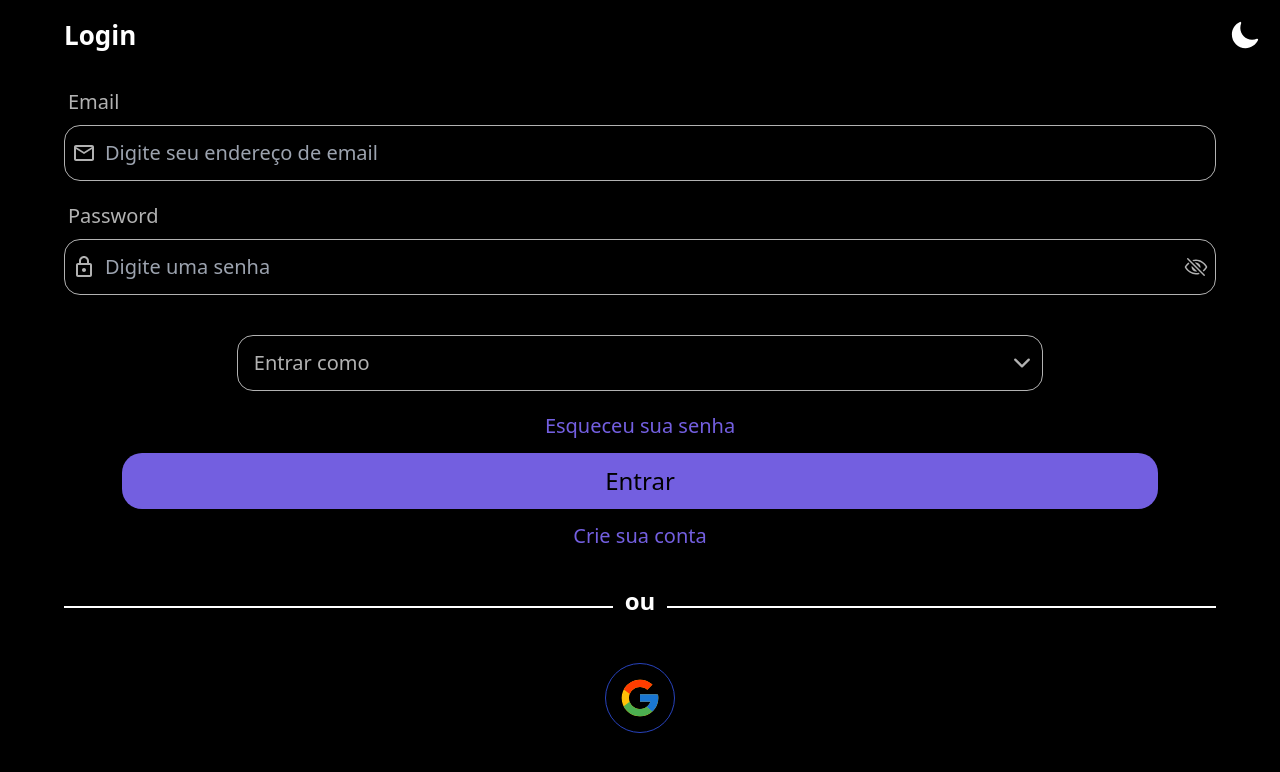
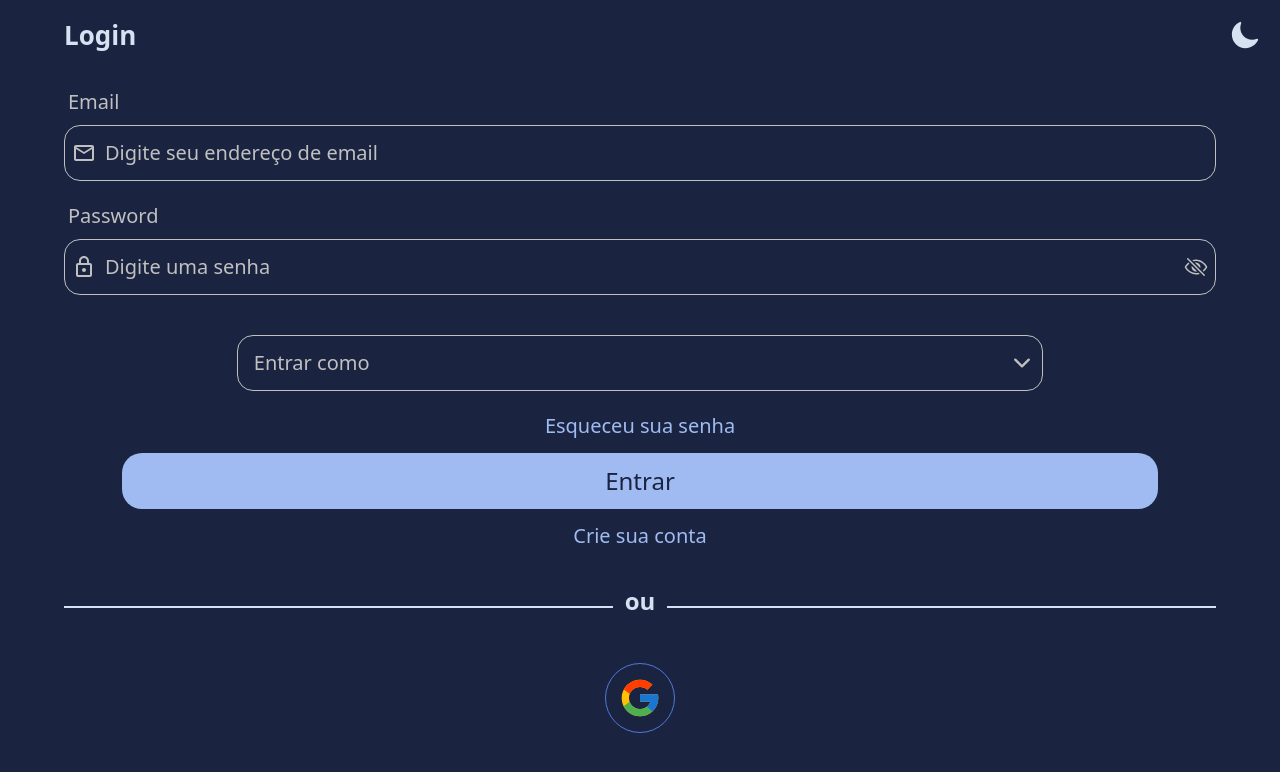
Before and after one commit to Marcos-Allan/culturalPassport, a React (Vite) app: page /sign-in in a window 1280 px wide. Shown: the top 772 px of the page. Built offline with nearby package versions, Linux system fonts and the light colour scheme.

Commit message:
adicionei login com o google e troquei a paleta de cores

```diff
--- a/package.json
+++ b/package.json
@@ -10,6 +10,7 @@
     "preview": "vite preview"
   },
   "dependencies": {
+    "firebase": "^10.11.0",
     "react": "^18.2.0",
     "react-dom": "^18.2.0",
     "react-icons": "^5.0.1",
--- a/src/components/EmailInput/index.tsx
+++ b/src/components/EmailInput/index.tsx
@@ -49,8 +49,8 @@ export default function EmailInput() {
                     py-3
                     border
                     ${theme == 'light'
-                    ? 'text-my-gray border-my-gray bg-my-white'
-                    : 'text-my-gray-black border-my-gray-black bg-my-black'
+                    ? 'text-my-gray placeholder-my-gray border-my-gray bg-my-white'
+                    : 'text-my-gray-black placeholder-my-gray-black border-my-gray-black bg-my-black'
                     }
                     focus:outline-none
                 `}
--- a/src/components/GoogleLogin/index.tsx
+++ b/src/components/GoogleLogin/index.tsx
@@ -1,12 +1,70 @@
+import { useEffect, useState } from 'react'
+import { redirect } from 'react-router-dom'
 import { FcGoogle } from "react-icons/fc";
 import { useMyContext } from "../../provider/geral";
-
+import { GoogleAuthProvider, auth, getRedirectResult, provider, signInWithRedirect } from '../../utils/firebase.tsx'
 export default function GoogleLogin() {
 
     const states:any = useMyContext()
-    const { theme } = states
+    const { theme, toggleUser, userS } = states
+
+    const [loading, setLoading] = useState<boolean>(false)
+
+    //CRIA UMA FUNÇÃO PARA SER EXPORTADA DE LOGIN COM O GOOGLE DE FORMA REDIRECIONADA
+    function signInRedirect() {
+        signInWithRedirect(auth, provider);
+    }
+
+    //CRIA UMA FUNÇÃO PARA SER EXPORTADA QUE PEGA O RESULTADO DO LOGIN REDIRECIONADO
+    function getLoginResult() {
+        getRedirectResult(auth)
+        .then((result) => {
+        // This gives you a Google Access Token. You can use it to access Google APIs.
+            const credential = GoogleAuthProvider.credentialFromResult(result);
+            const token = credential ? credential.accessToken : null;
+            console.log(result.user)
+
+            // The signed-in user info.
+            const user = result ? result.user : null;
+
+            toggleUser(result?.user.displayName, result?.user.photoURL)
+            return true
+            // IdP data available using getAdditionalUserInfo(result)
+            // ...
+        }).catch((error) => {
+            console.log('erro de autenticação: ', error)
+            // Handle Errors here.
+            // const errorCode = error.code;
+            // const errorMessage = error.message;
+            // // The email of the user's account used.
+            // const email = error.customData.email;
+            // // The AuthCredential type that was used.
+            // const credential = GoogleAuthProvider.credentialFromError(error);
+            // ...
+            console.log(false)
+            return false
+        });
+        console.log('finaized')
+        return 'finaized'
+    }
+
+    useEffect(() => {
+        const login = getLoginResult()
+        if(login == 'finaized'){
+            setLoading(false)
+        }else{
+            setLoading(true)
+        }
+    },[])
 
     return(
+        <>
+            {loading == true ? (
+                <div
+                    className={`animate-spin ease-linear rounded-full border-8 border-t-8 h-20 w-20 border-t-my-terciary border-transparent`
+                }>
+                </div>
+            ) : (
                 <FcGoogle
                     className={`
                         text-[70px]
@@ -15,8 +73,14 @@ export default function GoogleLogin() {
                         p-3
                         ${theme == 'light' ? '' : ''}
                     `}
-            onClick={() => alert('Calma... função a ser implementada')}
+                    onClick={() => {
+                        // alert('Calma... função a ser implementada')
+                        setLoading(true)
+                        signInRedirect()
+                    }}
                 />
+            )}
+        </>
 
     )
 }
--- a/src/components/NameInput/index.tsx
+++ b/src/components/NameInput/index.tsx
@@ -49,8 +49,8 @@ export default function NameInput() {
                     py-3
                     border
                     ${theme == 'light'
-                    ? 'text-my-gray border-my-gray bg-my-white'
-                    : 'text-my-gray-black border-my-gray-black bg-my-black'
+                    ? 'text-my-gray placeholder-my-gray border-my-gray bg-my-white'
+                    : 'text-my-gray-black placeholder-my-gray-black border-my-gray-black bg-my-black'
                     }
                     focus:outline-none
                 `}
--- a/src/components/PasswordInput/index.tsx
+++ b/src/components/PasswordInput/index.tsx
@@ -92,8 +92,8 @@ export default function PasswordInput({text, placeholder, hidden}:{text:string,
                         py-3
                         border
                         ${theme == 'light'
-                        ? 'text-my-gray border-my-gray bg-my-white'
-                        : 'text-my-gray-black border-my-gray-black bg-my-black'
+                        ? 'text-my-gray placeholder-my-gray border-my-gray bg-my-white'
+                        : 'text-my-gray-black placeholder-my-gray-black border-my-gray-black bg-my-black'
                         }
                         focus:outline-none
                     `}
--- a/src/provider/geral.tsx
+++ b/src/provider/geral.tsx
@@ -1,27 +1,47 @@
+//IMPORTA OS HOOKS DO REACT PARA CRIAR UM GERENCIAMENTO DE ESTADOS GLOBAIS
 import { useState, createContext, useContext } from 'react'
 
+//CRIA E EXPORTA O CONTEUDO DOS ESTADOS
 export const MyContext = createContext({})
 
+interface User {
+    logged: boolean,
+    name: string,
+    img: string,
+}
+
+//CRIA E EXPORTA O PROVEDOR DOS ESTADOS
 export const MyProvider = ({ children } : { children: React.ReactNode }) => {
 
+    //CRIA ESTADO GLOBAL DE CADA VARIAVEL
     const [theme, setTheme] = useState<string | null>(localStorage.getItem('themePC'))
     const [menuOpen, setMenuOpen] = useState<boolean>(false)
+    const [userS, setUserS] = useState<User>({ logged: false, name: '', img: '' })
 
+    //FUNÇÃO RESPONSAVEL POR ABRIR E FECHAR O MENU
+    const toggleUser = (name:string, img:string) => {
+        setUserS({ logged: true, name: name, img: img })
+    }
+
+    //FUNÇÃO RESPONSAVEL POR ABRIR E FECHAR O MENU
     const toggleMenuOpen = () => {
         setMenuOpen(!menuOpen)
     }
 
+    //FUNÇÃO RESPONSAVEL POR TROCAR E SALVAR NO localStorage O TEMA ESCOLHIDO PELO USUÁRIO
     const toggleTheme = () => {
         let themeAplicked = localStorage.getItem('themePC')
         localStorage.setItem('themePC', themeAplicked == 'light' ? 'dark' : 'light')
         setTheme(themeAplicked == 'light' ? 'dark' : 'light')
     }
 
+    //RETORNA TUDO PARA SER USADO EM TODO O SITE
     return (
-        <MyContext.Provider value={{ theme, toggleTheme, menuOpen, toggleMenuOpen }}>
+        <MyContext.Provider value={{ theme, toggleTheme, menuOpen, toggleMenuOpen, userS, toggleUser }}>
             {children}
         </MyContext.Provider>
     )
 }
 
+//EXPORTA A VARIAVEL PARA PODER PEGAR O CONTEUDO EM OUTRAS PARTE DA APLICAÇÃO
 export const useMyContext = () => useContext(MyContext)
--- a/src/screens/Home/index.tsx
+++ b/src/screens/Home/index.tsx
@@ -2,12 +2,29 @@ import Button from "../../components/Button/index.tsx"
 import ScreenPage from "../../components/ScreenPage/index.tsx"
 import TitlePage from "../../components/TitlePage/index.tsx"
 import ToggleTheme from "../../components/ToggleTheme/index.tsx"
+import { useMyContext } from "../../provider/geral";
 
 export default function Home(){
+
+    const states:any = useMyContext()
+    const { theme, userS } = states
 
     return(
         <ScreenPage>
             <TitlePage text="Inicio" />
+            {userS.logged == true && (
+                        <>
+                            <img
+                                src={userS.img}
+                                alt=""
+                                className='rounded-[50%] mb-2 w-20 h-20'
+                            />
+                            <p className={`text-[22px] font-bold
+                                ${theme == 'light' ? 'text-my-black' : 'text-my-white'}
+                            `}>{userS.name}</p>
+                        </>
+            )}
+
             <Button text="login" route="/sign-in" />
             <Button text="criar conta" route="/sign-up" />
             <ToggleTheme />
--- /dev/null
+++ b/src/utils/firebase.tsx
@@ -0,0 +1,24 @@
+//IMPORTAÇÃO DA INICIALIZAÇÃO DA APLICAÇÃO E DOS SERVIÇOS DO FIREBASE
+import { initializeApp } from "firebase/app";
+import { getAuth, GoogleAuthProvider, getRedirectResult, signInWithRedirect } from "firebase/auth";
+
+//CONFIGURAÇÃO DA CONTA DO FIREBASE PARA CONSEGUIR USAR OS SERVIÇOS
+const firebaseConfig = {
+  apiKey: "AIzaSyCeSH-qr4HpnIcwNiHsbQ-wsQ8F85IsWvE",
+  authDomain: "cultural-passport-78148.firebaseapp.com",
+  projectId: "cultural-passport-78148",
+  storageBucket: "cultural-passport-78148.appspot.com",
+  messagingSenderId: "418419777954",
+  appId: "1:418419777954:web:86105e4a534747a5e092fb"
+};
+
+//INICIA A APLICAÇÃO DO FIREBASE
+const app = initializeApp(firebaseConfig);
+//INICIA O SERVIÇO DE AUTENTICAÇÃO DO FIREBASE
+const auth = getAuth(app);
+
+//INICIA O PROVEDOR DO GOOGLE
+const provider = new GoogleAuthProvider();
+
+//EXPORTA AS FUNÇÕES CRIADAS ACIMA
+export { signInWithRedirect, auth, provider, getRedirectResult, GoogleAuthProvider }
--- a/tailwind.config.js
+++ b/tailwind.config.js
@@ -7,13 +7,29 @@ export default {
   theme: {
     extend: {
       colors: {
-        'my-primary': '#2843BD',
-        'my-secondary': '#735FE0',
-        'my-terciary': '#21DD98',
-        'my-black': '#000000',
-        'my-white': '#ffffff',
-        'my-gray': '#9e9e9e',
-        'my-gray-black': '#b2b2b2',
+        // 'my-primary': '#2843BD',
+        // 'my-secondary': '#735FE0',
+        // 'my-terciary': '#21DD98',
+        // 'my-black': '#000000',
+        // 'my-white': '#ffffff',
+        // 'my-gray': '#9e9e9e',
+        // 'my-gray-black': '#b2b2b2',
+
+        'my-primary': '#5576D9',
+        'my-secondary': '#A0BBF2',
+        'my-terciary': '#25D952',
+        'my-black': '#1A2440',
+        'my-white': '#D5E2F2',
+        'my-gray': '#818181',
+        'my-gray-black': '#c0c0c0',
+
+        // 'my-primary': '#3321A6',
+        // 'my-secondary': '#2D4BA6',
+        // 'my-terciary': '#04D9B2',
+        // 'my-black': '#070A40',
+        // 'my-white': '#E4E9F2',
+        // 'my-gray': '#8D8D8D',
+        // 'my-gray-black': '#9C9C9C',
       },
     },
   },
```
Also changed, not shown: 1 other file (tests, documents, lock files or other folders). Lines whose indentation alone changed are shown as unchanged.
